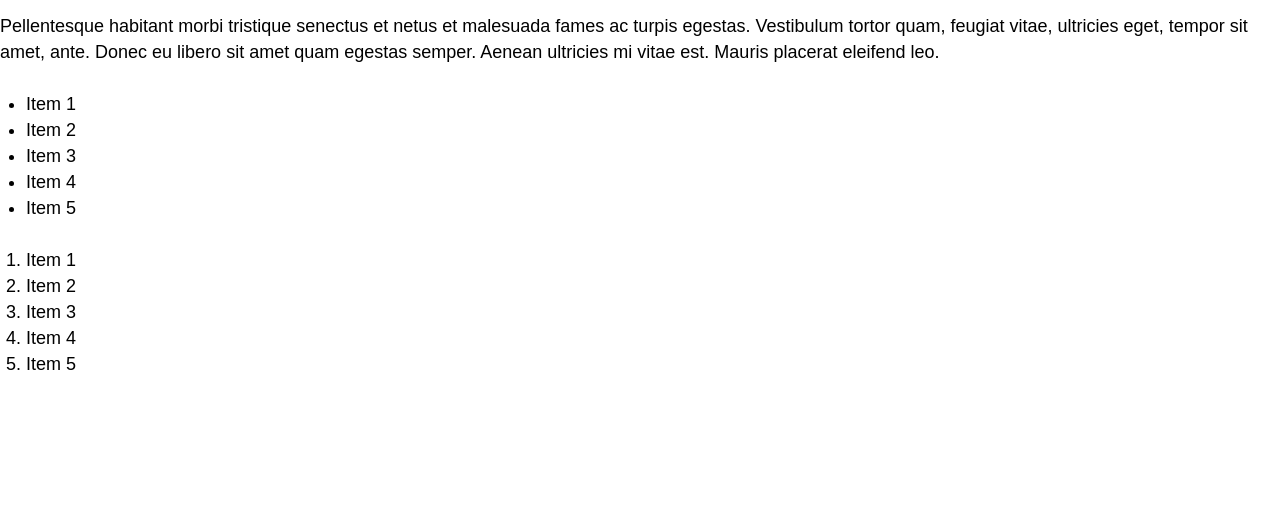
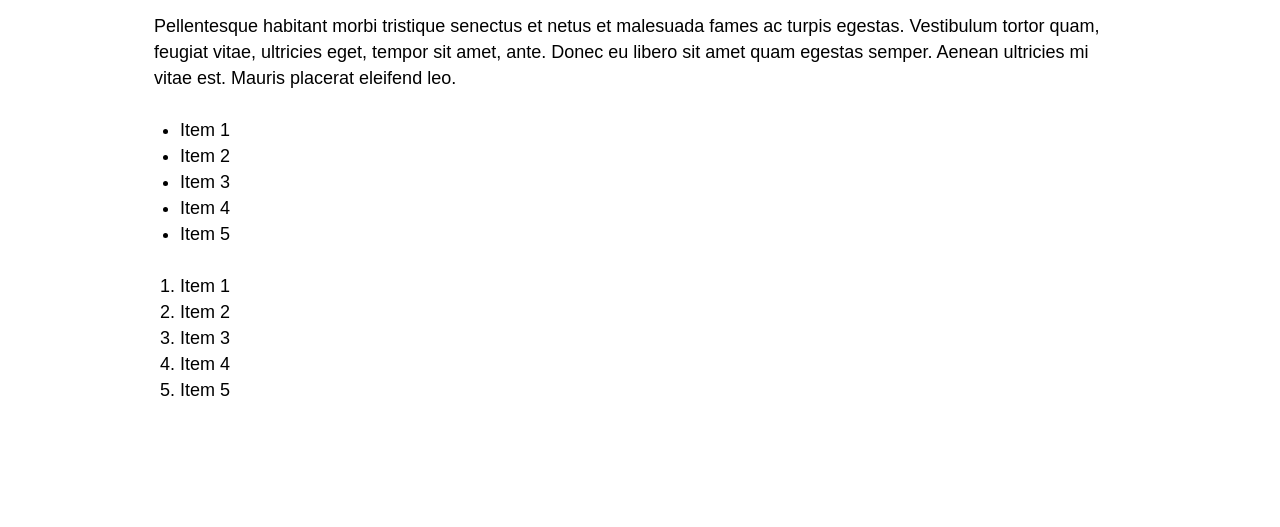
Before and after one commit to NHSLeadership/nightingale, a website: page index.html in a window 1280 px wide. Shown: the part 273-800 px from the top of the page. Drawn offline with nearby package versions, Linux system fonts and the light colour scheme; files that its build step writes are made by us from their sources.

Commit message:
[refs #00008] Add first wrapper element
Pages were looking stretched; add an initial wrapper DIV to constrain
it. The width of the wrapper is just something I made up: we’ll need to
revisit it when we know more.

```diff
--- a/index.html
+++ b/index.html
@@ -11,6 +11,8 @@
 
 </head>
 <body>
+
+  <div class="o-wrapper">
 
     <h1>Nightingale</h1>
 
@@ -41,5 +43,7 @@
       <li>Item 5</li>
     </ol>
 
+  </div>
+
 </body>
 </html>
--- a/main.scss
+++ b/main.scss
@@ -21,6 +21,9 @@
  * ELEMENTS
  * Page.................HTML and BODY element styles.
  * Headings.............H1–6 elements.
+ *
+ * OBJECTS
+ * Wrappers.............Page-constraints.
  */
 
 @import "settings/settings.definitions";
@@ -47,3 +50,9 @@
 
 @import "elements/elements.page";
 @import "elements/elements.headings";
+
+
+
+
+
+@import "objects/objects.wrappers";
--- /dev/null
+++ b/objects/_objects.wrappers.scss
@@ -0,0 +1,15 @@
+/* ==========================================================================
+   #WRAPPERS
+   ========================================================================== */
+
+/**
+ * Page-constraining wrapper elements
+ */
+
+.o-wrapper {
+  margin-right: auto;
+  margin-left: auto;
+  padding-right: $global-spacing-unit;
+  padding-left: $global-spacing-unit;
+  max-width: 1024px;
+}
```
Lines whose indentation alone changed are shown as unchanged.
